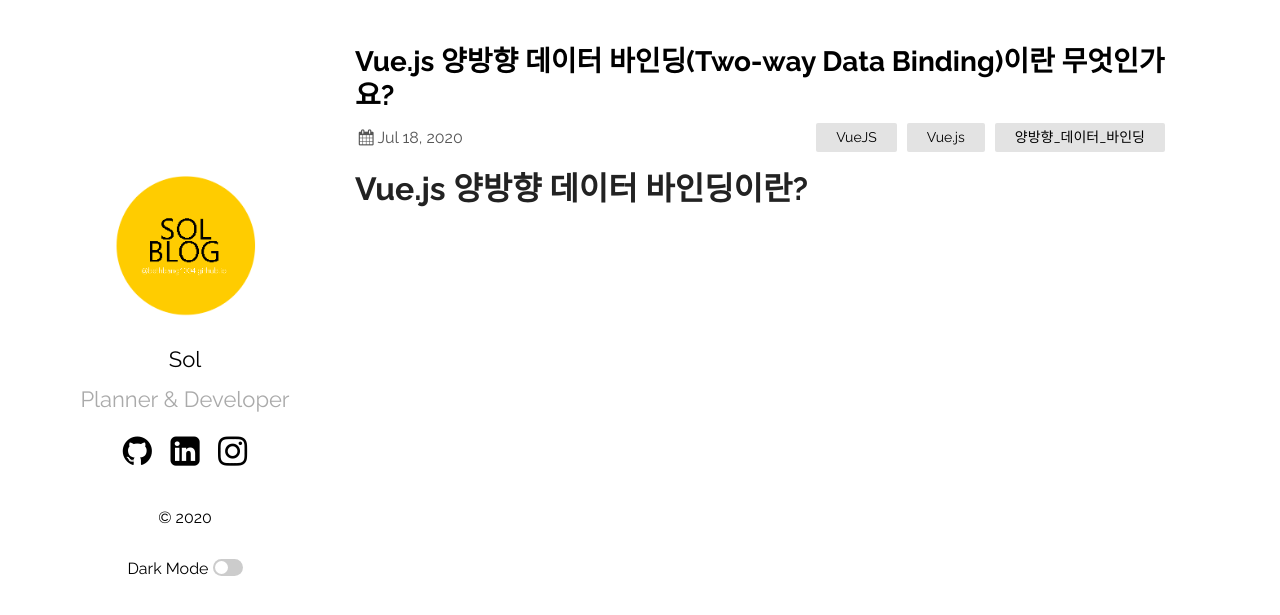
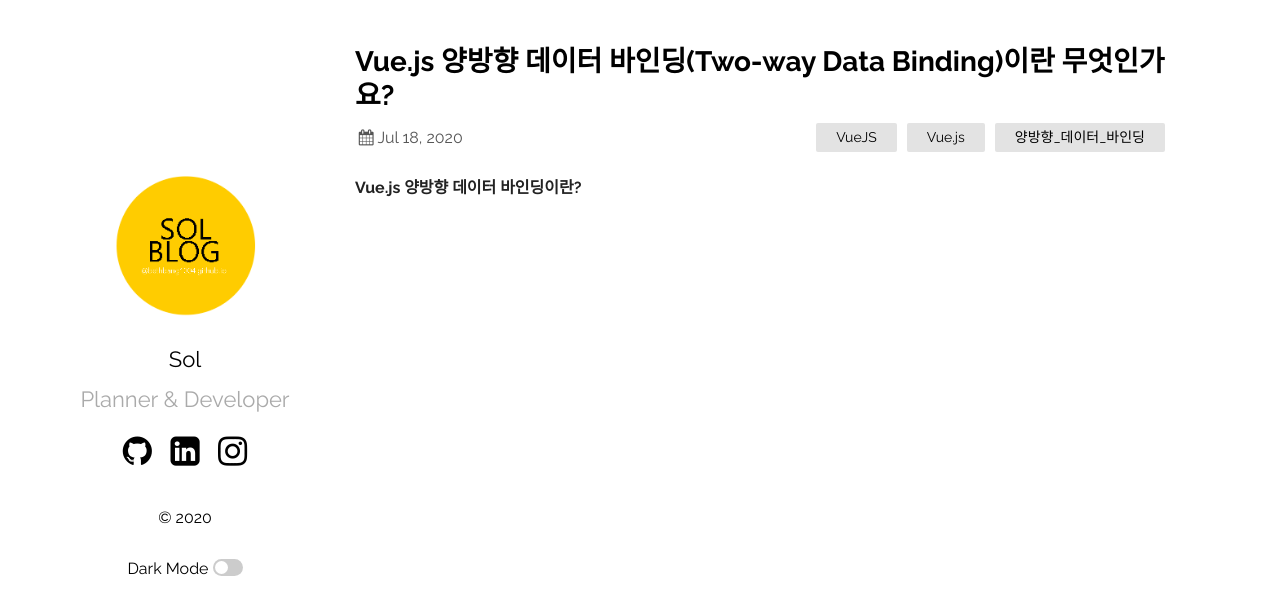
Before and after one commit to bethbang1004/bethbang1004.github.io, a Jekyll site: the page built from _posts/2020-07-19-binding-welcome-to-jekyll.markdown, in a window 1280 px wide. Shown: the top 615 px of the page. Built offline with Jekyll 4.4.1, drawn with Linux system fonts in a browser that asks for light colours.

```diff
--- a/_posts/2020-07-19-binding-welcome-to-jekyll.markdown
+++ b/_posts/2020-07-19-binding-welcome-to-jekyll.markdown
@@ -4,4 +4,4 @@ title:  "Vue.js 양방향 데이터 바인딩(Two-way Data Binding)이란 무엇
 date:   2020-07-19 00:12:51 +0900
 categories: VueJS Vue.js 양방향_데이터_바인딩
 ---
-# Vue.js 양방향 데이터 바인딩이란?
+#### Vue.js 양방향 데이터 바인딩이란?
```
